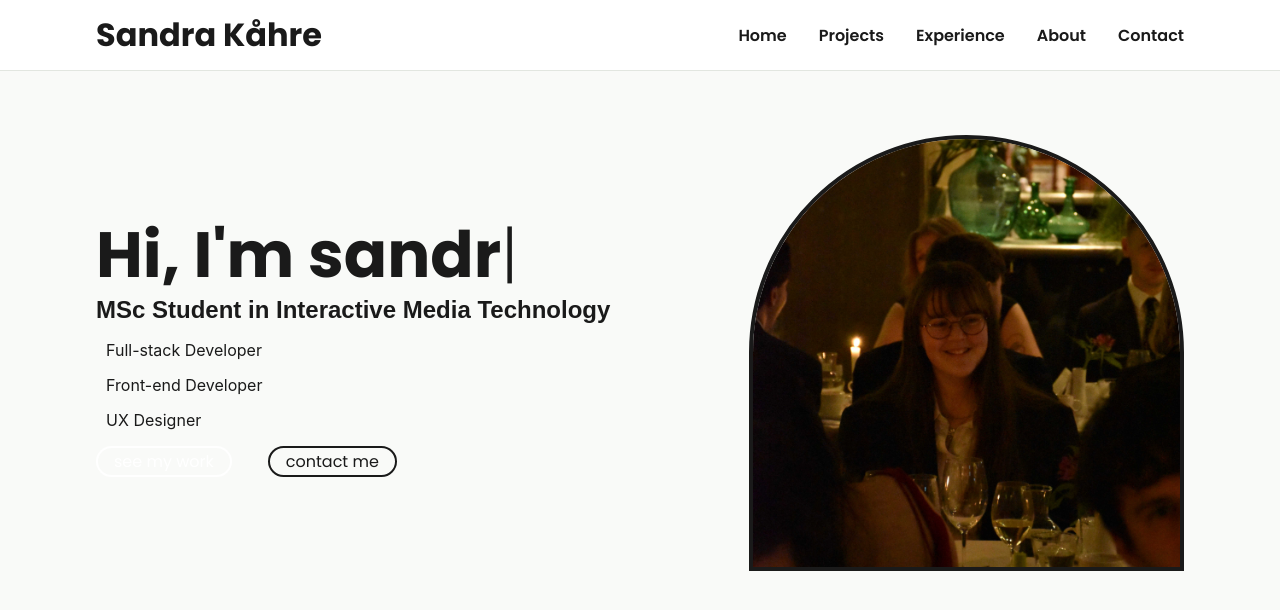
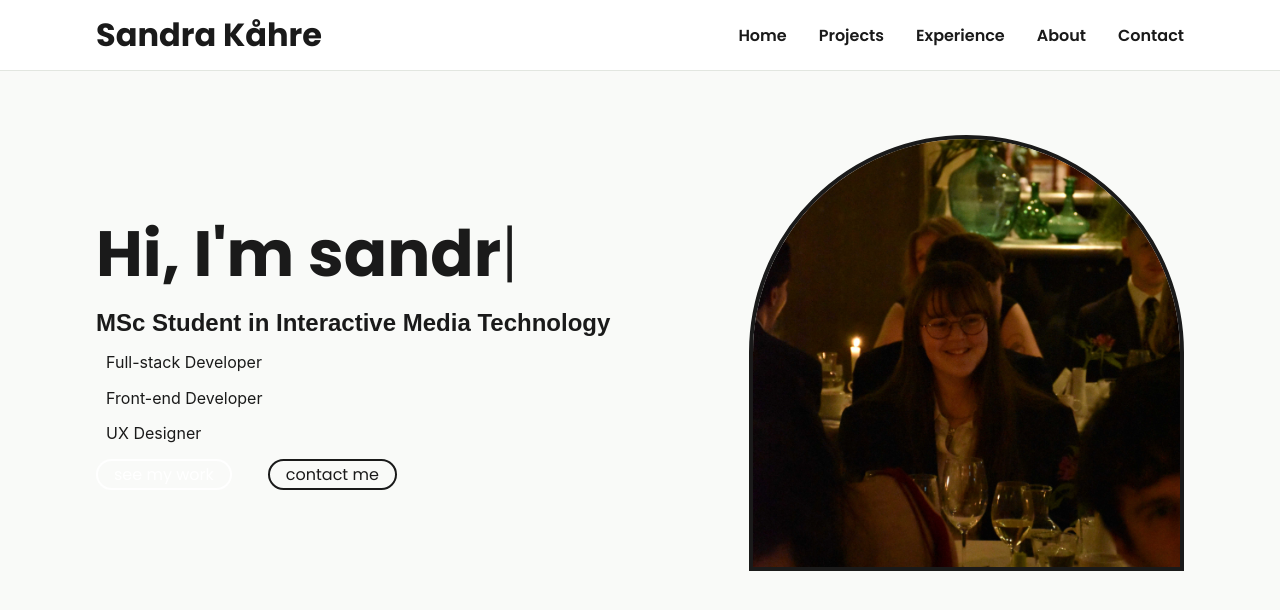
Before and after one commit to skahre/skahre.github.io, a React (Vite) app: page / in a window 1280 px wide. Shown: the top 610 px of the page. Built offline with nearby package versions, Linux system fonts and the light colour scheme; a web font is replaced by a local one.

Commit message:
Fix small leading

```diff
--- a/src/components/home-page/typingHeader.tsx
+++ b/src/components/home-page/typingHeader.tsx
@@ -81,7 +81,7 @@ export default function TypingHeader() {
   }, []);
 
   return (
-    <h1 className="text-black leading-[0.8] whitespace-nowrap h1 font-bold">
+    <h1 className="text-black whitespace-nowrap h1 font-bold">
       {displayedPrefix}
       <span
         className={
```
